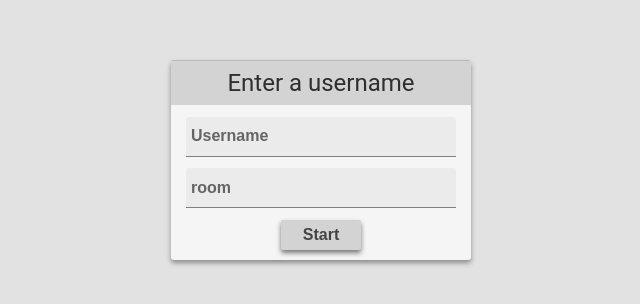
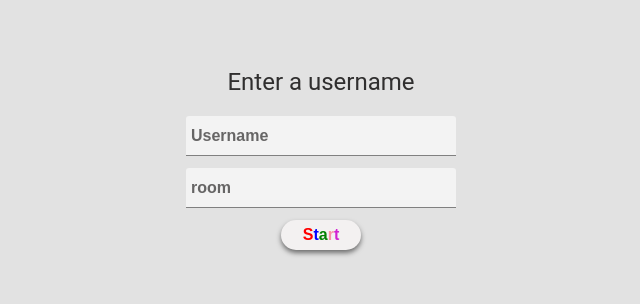
Before and after one commit to joshborup/pwa-chat-app, a React (Create React App) app: page / in a window 1280 px wide. Shown: the part 240-544 px from the top of the page, without its empty margins (319-959 px from the left). Built offline with nearby package versions, Linux system fonts and the light colour scheme; no server answers.

Commit message:
added better login design

```diff
--- a/public/index.html
+++ b/public/index.html
@@ -5,6 +5,7 @@
     <link rel="shortcut icon" href="%PUBLIC_URL%/favicon.ico">
     <meta name="viewport" content="width=device-width, initial-scale=1, shrink-to-fit=no">
     <meta name="theme-color" content="#000000">
+    <meta name="description" content="Just Chat is a free messenger app that allows you to quickly jump into a room and start chatting, no sign up necessary">
     <!--
       manifest.json provides metadata used when your web app is added to the
       homescreen on Android. See https://developers.google.com/web/fundamentals/web-app-manifest/
--- a/src/components/Login.js
+++ b/src/components/Login.js
@@ -10,7 +10,7 @@ export default class Login extends Component {
                     <h1>Enter a username</h1>
                     <input autoFocus={true} onKeyPress={(e)=> {if(e.key === "Enter") submitUsername()}} name="userNameSelection" placeholder='Username' onChange={(e)=> universalChangeHandler(e)} value={username} />
                     <input onKeyPress={(e)=> {if(e.key === "Enter") submitUsername()}} name="room" placeholder="room" onChange={(e)=> universalChangeHandler(e)} value={room} />
-                    <button onClick={submitUsername}>Start</button>
+                    <button onClick={submitUsername}><span>S</span><span>t</span><span>a</span><span>r</span><span>t</span></button>
                 </div>
             </div>
         );
--- a/src/components/_Chatroom.scss
+++ b/src/components/_Chatroom.scss
@@ -188,7 +188,7 @@
             border-radius: 3px;
             background-color: white;
             box-shadow: 0px 2px 2px rgba(0, 0, 0, 0.253);
-            animation: flyin .3s ease-in-out 0s 1 forwards;
+            animation: flyin .23s ease-in-out 0s 1 forwards;
 
             @keyframes flyin {
                 from {
--- a/src/components/_Login.scss
+++ b/src/components/_Login.scss
@@ -10,7 +10,6 @@
         font-size: 24px;
         justify-self: flex-start;
         width: 100%;
-        background:  rgb(211, 211, 211);
         color: rgb(48, 47, 47);
         font-weight: 400;
         text-align: center;
@@ -23,18 +22,15 @@
         width: 300px;
         min-height: 200px;
         display: flex;
-        border-top: rgb(185, 185, 185) solid 1px;
         justify-content: space-between;
         border-radius: 3px;
         align-items: center;
         flex-direction: column;
-        background: rgb(245, 245, 245);
-        box-shadow: 0px 3px 5px rgba(0, 0, 0, 0.383);
 
         input {
             width: 90%;
             height: 40px;
-            background-color: rgb(235, 235, 235);
+            background-color: rgb(243, 243, 243);
             border-top-right-radius: 3px;
             border-top-left-radius: 3px;
             border: none;
@@ -54,15 +50,54 @@
             height: 30px;
             width: 80px;
             border: none;
-            background:  rgb(211, 211, 211);
+            background:  rgb(243, 241, 241);
             color: rgb(68, 68, 68);
             // color: #fff;
             // text-shadow: .5px .5px 1px rgb(0, 0, 0);
             font-size: 16px;
             font-weight: 600;
-            border-radius: 2px;
+            border-radius: 20px;
             cursor: pointer;
             box-shadow: 0px 3px 5px rgba(0, 0, 0, 0.514);
+
+            span:nth-child(1){
+                color: red;
+            }
+            span:nth-child(2){
+                color: blue
+            }
+            span:nth-child(3){
+                color: green;
+            }
+            span:nth-child(4){
+                color: rgb(250, 146, 164);
+            }
+            span:nth-child(5){
+                color: rgb(209, 35, 209);
+            }
+
+
+        }
+        button:hover {
+            background: rgb(236, 236, 236);
+        }
+
+        button:hover {
+            span:nth-child(1){
+                color: rgb(131, 35, 209);
+            }
+            span:nth-child(2){
+                color: pink;
+            }
+            span:nth-child(3){
+                color: rgb(34, 250, 250);
+            }
+            span:nth-child(4){
+                color: blue;
+            }
+            span:nth-child(5){
+                color: rgb(255, 0, 221);
+            }
         }
     }
 }
```
